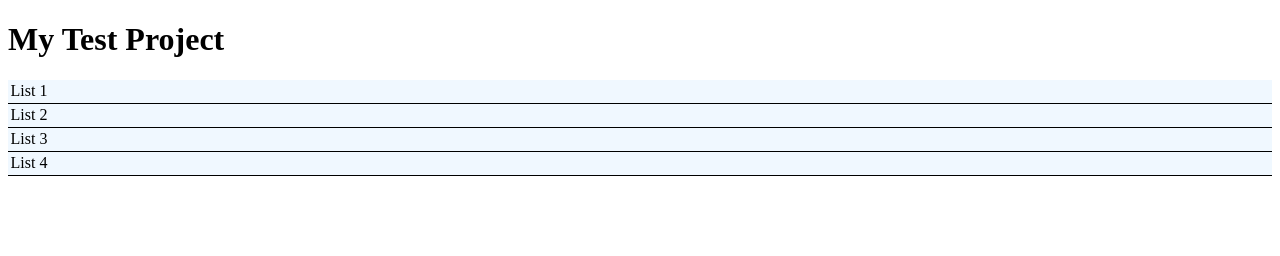
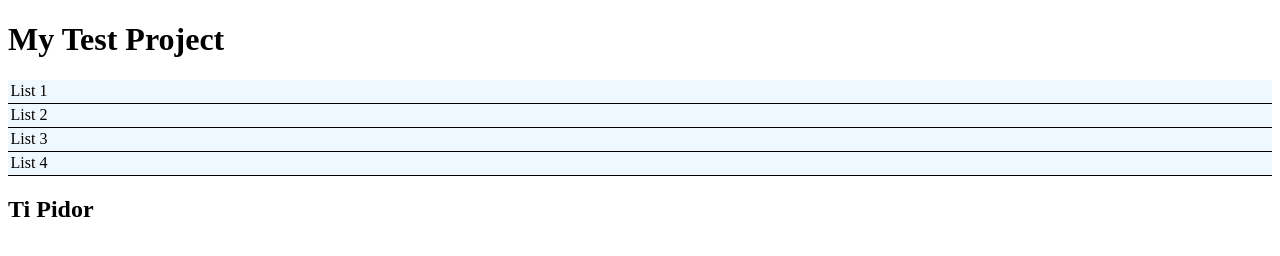
Before and after one commit to levan1998/test, a plain HTML site: page index.html in a window 1280 px wide. Drawn offline with Linux system fonts and the light colour scheme.

Commit message:
new commit

```diff
--- a/index.html
+++ b/index.html
@@ -15,6 +15,7 @@
       <div class="list_item">List 3</div>
       <div class="list_item">List 4</div>
     </div>
+    <h2>Ti Pidor</h2>
     <script src="index.js"></script>
   </body>
 </html>
```
